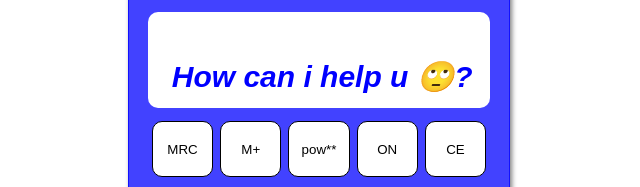
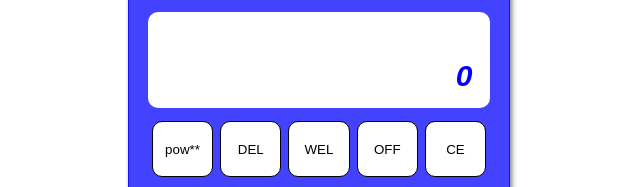
Before and after one commit to Gmor04/Simple-arithmetic-calculator, a plain HTML site: page index.html in a window 1280 px wide. Both pictures are taken after a click on the button "ON". Shown: the part 184-371 px from the top of the page, without its empty margins (321-961 px from the left). Drawn offline with Linux system fonts and the light colour scheme.

Commit message:
new commit

```diff
--- a/Mcalculator.js
+++ b/Mcalculator.js
@@ -83,6 +83,24 @@ function displayvalue(){
 
 
 }
+let statuss = 'off'
+function off(event){
+    if (statuss == 'off') {
+        upperdis.style.visibility = 'visible'
+        lowerdis.style.visibility = 'visible'
+        lowerdis.innerHTML = ''
+        lowerdis.innerHTML = '0'
+        event.target.innerHTML = 'OFF'
+        statuss = 'on'
+    }
+    else{
+        upperdis.style.visibility = 'hidden'
+        lowerdis.style.visibility = 'hidden'
+        lowerdis.innerHTML = ''
+        event.target.innerHTML = 'ON'
+        statuss = 'off'
+    }
+}
 
 function myclear() {
     upperdis.innerHTML = ''
--- a/index.html
+++ b/index.html
@@ -21,10 +21,10 @@
                     <h1 id="myh1"></h1>
                 </div>
                 <div class="butdiv">
-                    <button class="mybtn" onclick="clicky('MRC')">MRC</button>
-                    <button class="mybtn" onclick="clicky('M+')">M+</button>
                     <button class="mybtn" onclick="myoperator('**')">pow**</button>
-                    <button class="mybtn" onclick="mywelco()">ON</button>
+                    <button class="mybtn" onclick="del()">DEL</button>
+                    <button class="mybtn" onclick="mywelco()">WEL</button>
+                    <button class="mybtn" onclick="off(event)">ON</button>
                     <button class="mybtn" onclick="myclear()">CE</button>
                 </div>
                 <div class="butdiv">
```
